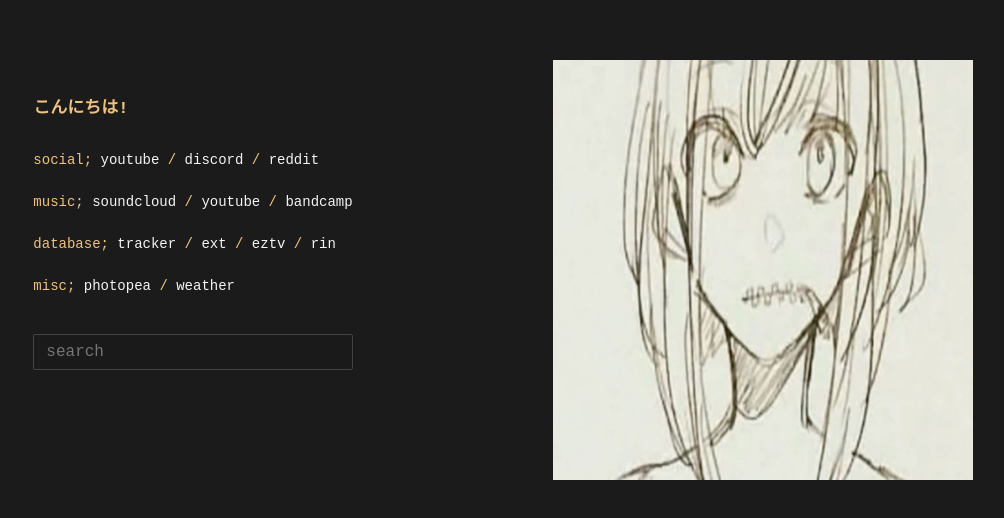
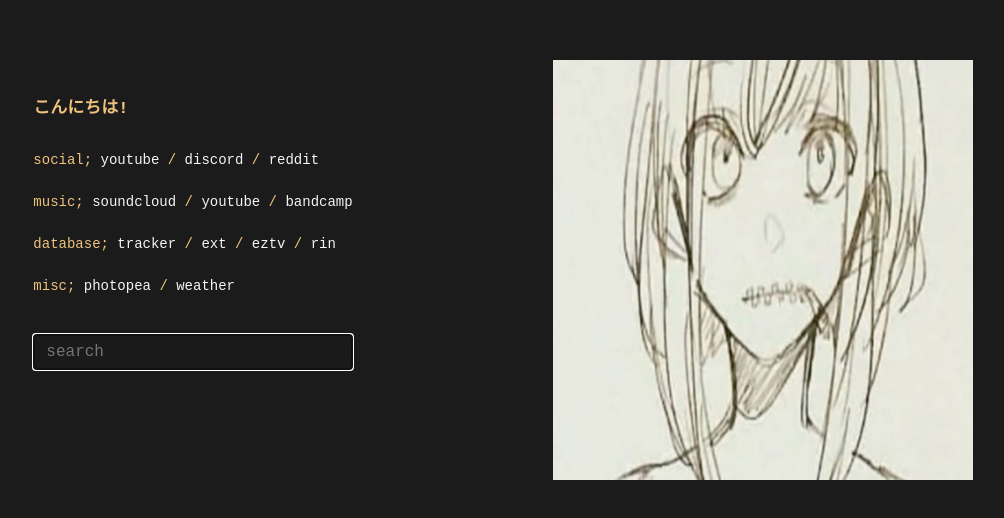
Before and after one commit to earthencode/sanae-homepage-new.github.io, a plain HTML site: page index.html in a window 1280 px wide. Shown: the part 178-696 px from the top of the page, without its empty margins (97-1101 px from the left). Drawn offline with Linux system fonts and the light colour scheme.

Commit message:
Update index.html

```diff
--- a/index.html
+++ b/index.html
@@ -40,7 +40,7 @@
             <a href="https://www.idokep.hu/elorejelzes/Koml%C3%B3">weather</a>
         </p>
 
-        <input type="text" id="search-text" placeholder="search" value="">
+        <input type="text" id="search-text" placeholder="search" value="" autofocus>
     </div>
 
     <div class="gif">
```
